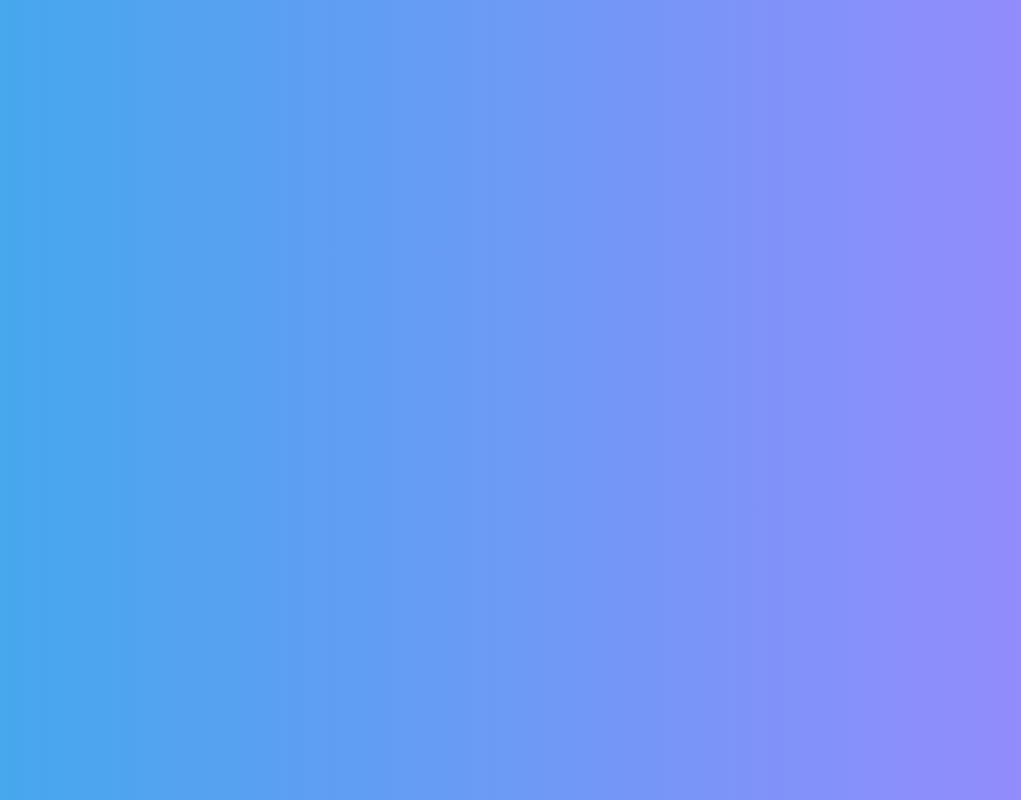
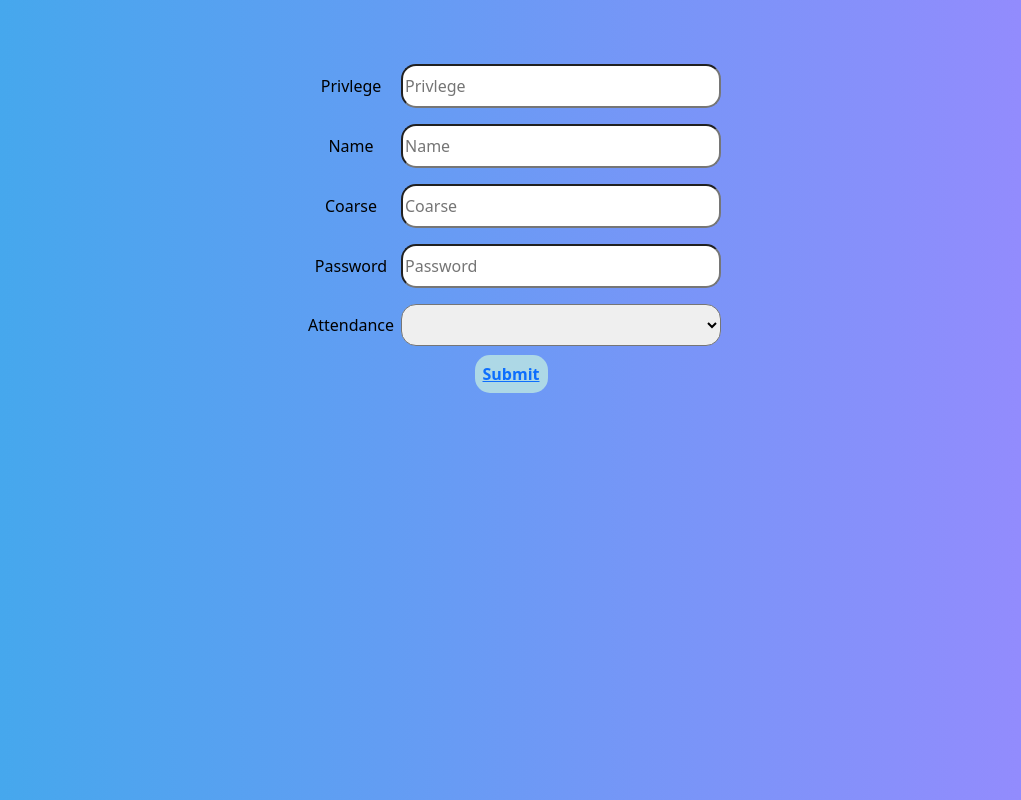
Before and after one commit to shotmatt/Group4_Attendance_record, a Vue app in the folder frontend/: page /studentInfo in a window 1280 px wide. Before the commit this address had no page. Shown: the whole page, without its empty margins (129-1150 px from the left). Built offline with nearby package versions, Linux system fonts and the light colour scheme.

Commit message:
very basic registration implementation

```diff
--- a/frontend/src/router/index.js
+++ b/frontend/src/router/index.js
@@ -24,6 +24,14 @@ const routes = [
     // this generates a separate chunk (about.[hash].js) for this route
     // which is lazy-loaded when the route is visited.
     component: () => import(/* webpackChunkName: "about" */ '../views/StudentsView.vue')
+  },
+  {
+    path: '/studentInfo',
+    name: 'studentInfo',
+    // route level code-splitting
+    // this generates a separate chunk (about.[hash].js) for this route
+    // which is lazy-loaded when the route is visited.
+    component: () => import(/* webpackChunkName: "about" */ '../views/StudentInfo.vue')
   }
 ]
 
--- /dev/null
+++ b/frontend/src/views/StudentInfo.vue
@@ -0,0 +1,109 @@
+<template>
+    <div class="homepage-view">
+
+            <main>
+                <div class="form">
+                    <form action="#">
+                        <label for="Privlege" style="width:100px">Privlege</label>
+                        <input type="text" id="Privlege" name="Privlege" v-model="form.Privlege" placeholder="Privlege"><br>
+                        <label for="Name" style="width:100px">Name</label>
+                        <input type="text" id="Name" name="Name" v-model="form.Name" placeholder="Name"><br>
+                         <label for="Coarse" style="width:100px">Coarse</label>
+                        <input type="text" id="Coarse" name="Coarse" v-model="form.Coarse" placeholder="Coarse"><br>
+                         <label for="Password" style="width:100px">Password</label>
+                        <input type="password" id="Password" name="Password" v-model="form.Password" placeholder="Password"><br>
+                         <label for="Attendance" style="width:100px">Attendance</label>
+
+                        <select v-model="form.Attendance">
+                          <option>Attendance</option>
+                          <option>Absence</option>
+                        </select><br>
+                        <a href="#" @click="Submit">Submit</a>
+                    </form>
+                </div>
+
+            </main>
+    </div>
+  </template>
+
+  <script>
+  // @ is an alias to /src
+  import Attendance from '@/components/Attendance.vue'
+  import axios from 'axios'
+  export default {
+    name: 'HomeView',
+    components: {
+      Attendance
+    },
+    data() {
+        return {
+          form:{
+            Privlege:'',
+            Name:'',
+            Coarse:'',
+            Password:'',
+            Attendance:'',
+          },
+          type:'',
+          id:''
+        };
+    },
+    mounted(){
+      console.log('type: '+this.$route.query.type)
+      this.type = this.$route.query.type
+      if(this.type =='edit'){
+        this.id = this.$route.query.id
+          this.getInfo()
+      }
+
+    },
+    methods: {
+      Submit() {
+        const that = this
+        if(this.type == 'add'){
+          axios.post('http://localhost:9000/StudentIDs/save', this.form).then(function (response) {
+            if(response.status == 200){
+              that.$router.push('/students')
+            }
+            console.log(response);
+          }).catch(function (error) {
+            console.log(error);
+          });
+        }else{
+          axios.post('http://localhost:9000/StudentIDs/update', this.form).then(function (response) {
+            if(response.status == 200){
+              that.$router.push('/students')
+            }
+            console.log(response);
+          }).catch(function (error) {
+            console.log(error);
+          });
+        }
+
+      },
+      getInfo(){
+        const that = this
+        axios.get('http://localhost:9000/StudentIDs/getInfo?id='+this.id, {
+
+            }).then(function (response) {
+                that.form = response.data;
+                console.log(response.data);
+            }).catch(function (error) {
+                console.log(error);
+            });
+      }
+    }
+  }
+  </script>
+
+  <style>
+  select{
+      margin-bottom: 1rem;
+      border-radius: 15px;
+      padding-top: 0.5rem;
+      padding-bottom: 0.5rem;
+      width: 25%;
+  }
+  @import "../../assets/css/screen.css";
+
+  </style>
--- a/frontend/src/views/StudentsView.vue
+++ b/frontend/src/views/StudentsView.vue
@@ -15,6 +15,8 @@
                     </div>
                 </div>
             </div>
+
+            <div style="display:flex">
                 <div class="col-md-6">
                     <h4>student List</h4>
                     <ul class="list-group">
@@ -30,7 +32,23 @@
                     <button class="m-3 btn btn-sm btn-danger" @click="removeAllstudent">
                         Remove
                     </button>
+                    <button class="m-3 btn btn-sm btn-primary" @click="addStudent">
+                        Add
+                    </button>
                 </div>
+                <div class="col-md-6" style="margin-left:20px">
+                    <h4>Attendance student List</h4>
+                    <ul class="list-group">
+                        <li class="list-group-item"
+                            v-for="(student, index) in attendanceStudent"
+                            :key="index"
+                            >
+                            {{ student.Name }}
+                        </li>
+                    </ul>
+                </div>
+            </div>
+
             <div class="col-md-6">
                 <div v-if="currentstudent">
                     <h4>student</h4>
@@ -46,8 +64,12 @@
                     <div>
                         <label><strong>Coarse:</strong></label> {{ currentstudent.Coarse }}
                     </div>
-
-                    <router-link :to="'/students/' + currentstudent._id" class="badge badge-warning">Edit</router-link>
+                     <div>
+                        <label><strong>Attendance:</strong></label> {{ currentstudent.Attendance }}
+                    </div>
+                    <button class="m-3 btn btn-sm btn-info" @click="editStudent(currentstudent._id)">
+                    Edit
+                </button>
                 </div>
                 <div v-else>
                     <br />
@@ -55,6 +77,8 @@
                 </div>
             </div>
         </div>
+
+
     </div>
 </template>
 <script>
@@ -65,6 +89,7 @@ export default {
         data() {
             return {
                 student: [],
+                attendanceStudent:[],
                 currentstudent: null,
                 currentIndex: -1,
                 name: ""
@@ -82,9 +107,20 @@ export default {
                     console.log(error);
                 });
             },
+            retrievestudent1() {
+                const that = this
+                axios.get('http://localhost:9000/StudentIDs/getAll?Attendance=Attendance', {
+                }).then(function (response) {
+                    that.attendanceStudent = response.data;
+                    console.log(response.data);
+                }).catch(function (error) {
+                    console.log(error);
+                });
+            },
 
             refreshList() {
                 this.retrievestudent();
+                this.retrievestudent1();
                 this.currentstudent = null;
                 this.currentIndex = -1;
             },
@@ -106,6 +142,23 @@ export default {
                 }).catch(function (error) {
                     console.log(error);
                 });
+            },
+            addStudent(){
+                this.$router.push({
+                    path:  'studentInfo',
+                    query: {
+                        type: 'add'
+                    }
+                })
+            },
+            editStudent(id){
+                this.$router.push({
+                    path:  'studentInfo',
+                    query: {
+                         type: 'edit',
+                        id: id
+                    }
+                })
             },
             searchName() {
                 const that = this
@@ -134,6 +187,7 @@ export default {
         },
         mounted() {
             this.retrievestudent();
+            this.retrievestudent1();
         }
 };
 </script>
```
Lines whose indentation alone changed are shown as unchanged.
